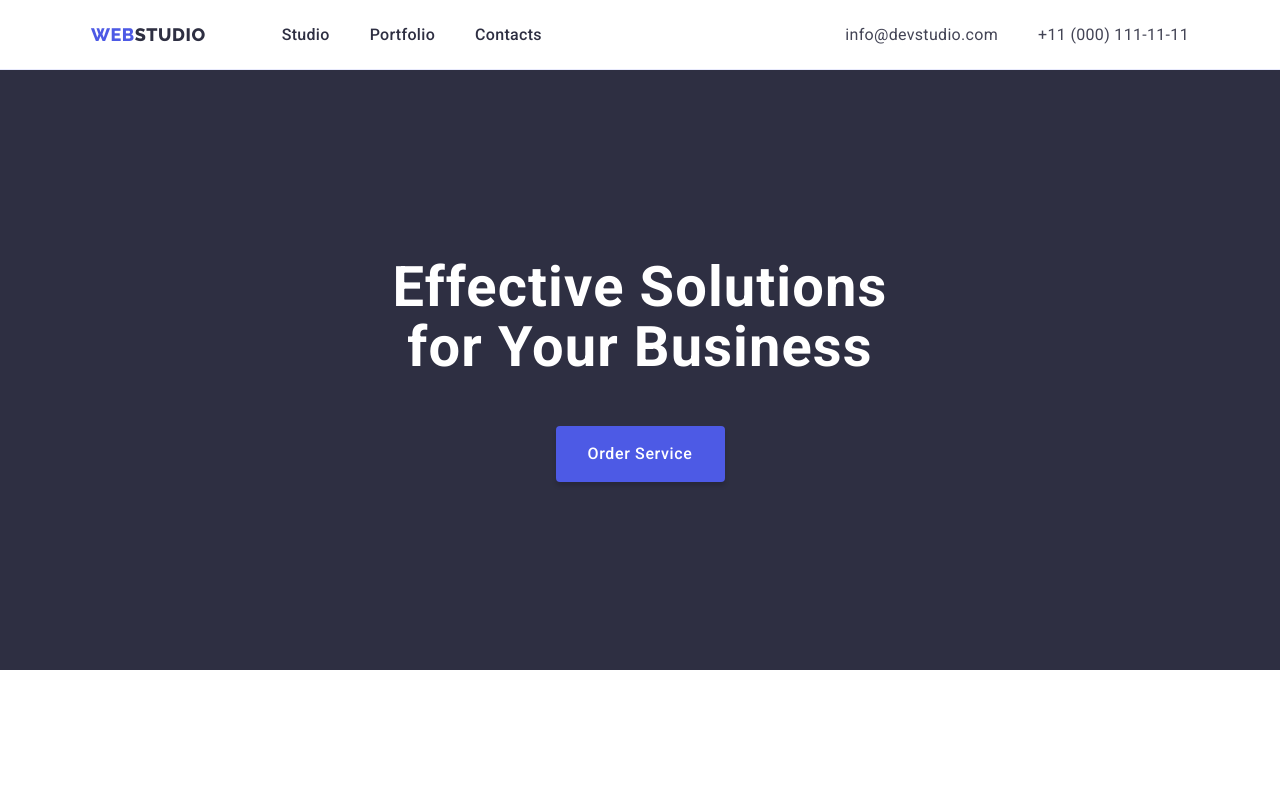
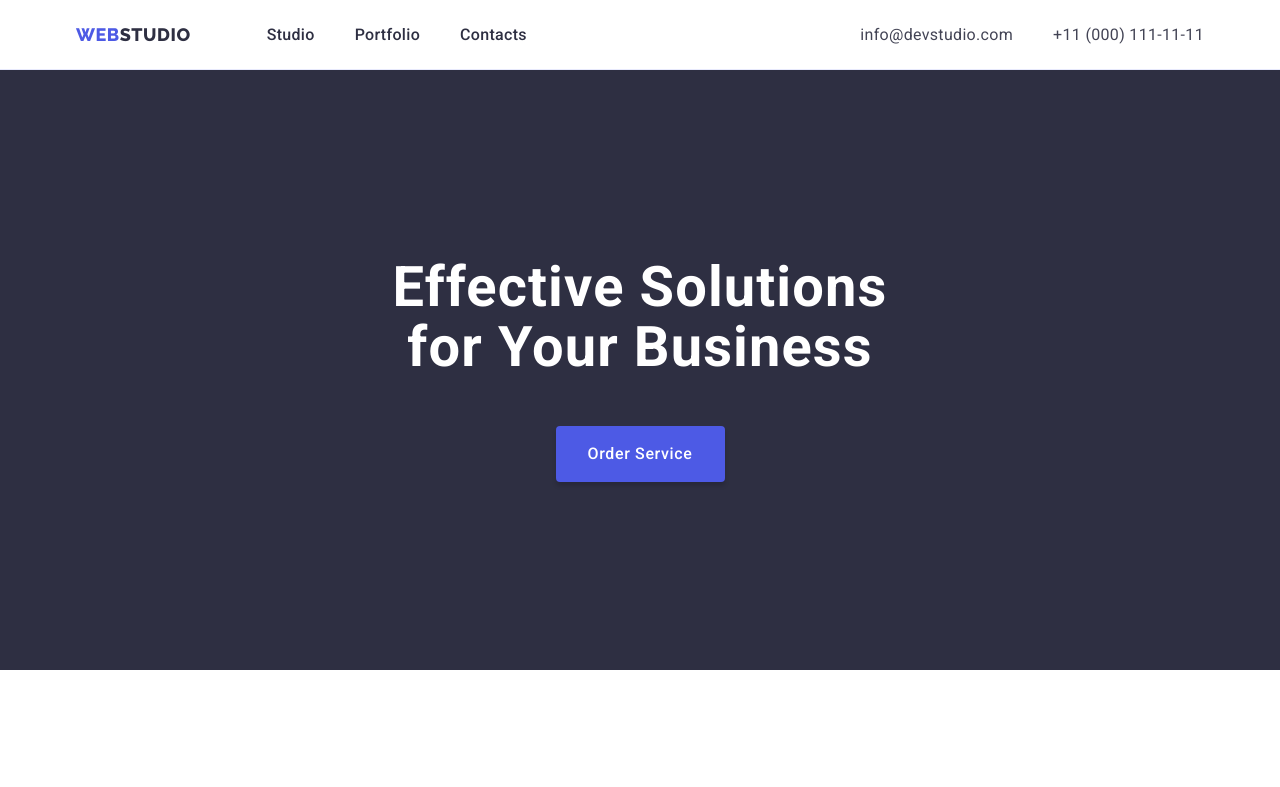
Before and after one commit to ProstoOleh/goit-markup-hw-03, a plain HTML site: page index.html in a window 1280 px wide. Shown: the top 787 px of the page. Drawn offline with nearby package versions, Linux system fonts and the light colour scheme.

Commit message:
goit-markup-hw-03

```diff
--- a/css/styles.css
+++ b/css/styles.css
@@ -62,12 +62,12 @@ height: auto;
 /* Header (Home page , Portfolio) */
 
 .header {
- border-bottom: 1px solid #E7E9FC;
+    border-bottom: 1px solid #E7E9FC;
 }
 
 .container {
     width: 100%;
-    max-width: 1128px;
+    max-width: 1158px;
     padding: 0 15px;
     margin: 0 auto;
 }
@@ -75,7 +75,6 @@ height: auto;
 .header-container {
     display: flex;
     align-items: center;
-    width: 1158px;
 }
 
 .header-nav {
```
